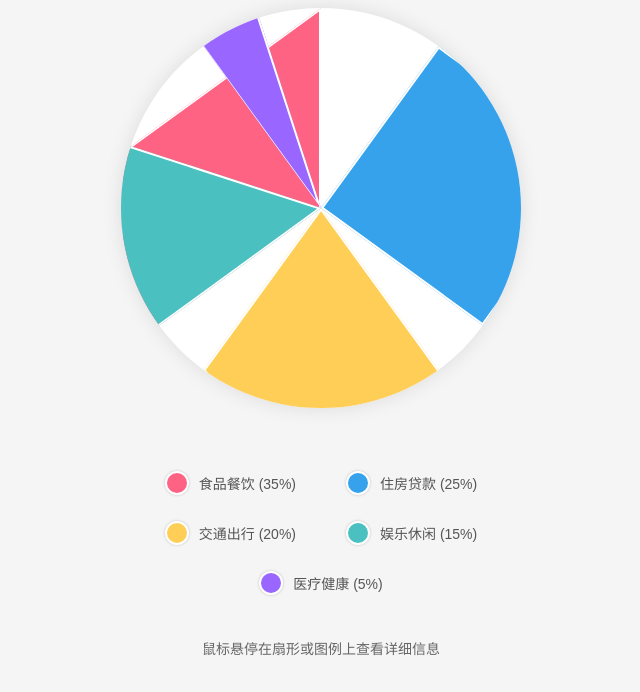
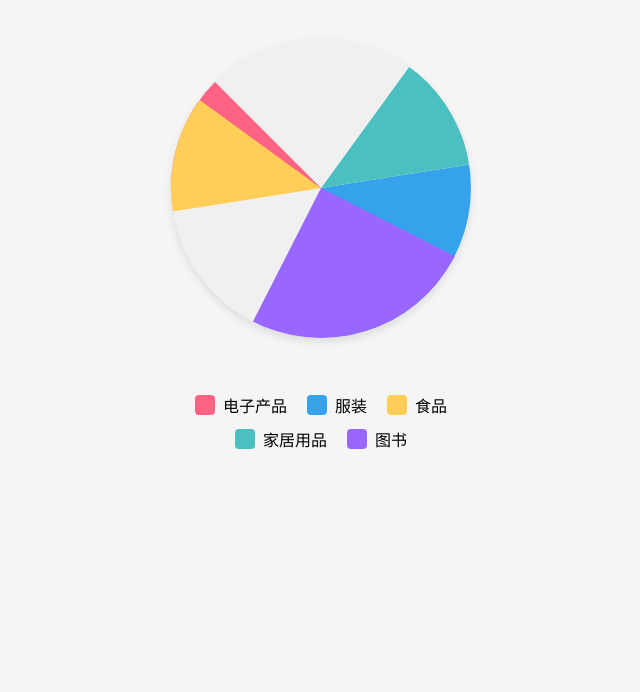
Before and after one commit to supersonicteddy/supersonicteddy.github.io, a plain HTML site: page roundpicture.html in a window 1280 px wide. Shown: the part 109-801 px from the top of the page, without its empty margins (319-959 px from the left). Drawn offline with Linux system fonts and the light colour scheme.

Commit message:
Update roundpicture.html

```diff
--- a/roundpicture.html
+++ b/roundpicture.html
@@ -3,236 +3,214 @@
 <head>
     <meta charset="UTF-8">
     <meta name="viewport" content="width=device-width, initial-scale=1.0">
-    <title>交互式饼图</title>
+    <title>饼图</title>
     <style>
         body {
-            font-family: 'Arial', sans-serif;
+            font-family: Arial, sans-serif;
             display: flex;
             flex-direction: column;
-            justify-content: center;
             align-items: center;
-            min-height: 100vh;
-            margin: 0;
+            padding: 20px;
             background-color: #f5f5f5;
-            padding: 20px;
-            box-sizing: border-box;
         }
 
-        h1 {
-            color: #333;
-            margin-bottom: 30px;
-        }
-
-        .chart-container {
+        .pie-chart-container {
+            width: 300px;
+            height: 300px;
+            margin: 30px auto;
             position: relative;
-            width: 400px;
-            height: 400px;
-            margin-bottom: 30px;
+            border-radius: 50%;
+            overflow: hidden;
+            box-shadow: 0 4px 8px rgba(0, 0, 0, 0.1);
+            background: #f0f0f0;
         }
 
         .pie-chart {
             width: 100%;
             height: 100%;
-            border-radius: 50%;
             position: relative;
-            overflow: hidden;
-            box-shadow: 0 0 20px rgba(0, 0, 0, 0.1);
-            background: #fff;
+            transform: rotate(-90deg); /* 从12点方向开始 */
         }
 
-        .segment {
+        .pie-segment {
             position: absolute;
-            width: 50%;
-            height: 50%;
-            transform-origin: 100% 100%;
-            left: 0;
-            top: 0;
+            width: 100%;
+            height: 100%;
+            clip-path: polygon(50% 50%, 50% 0, 50% 0);
+            transform-origin: 50% 50%;
             transition: all 0.3s ease;
-            cursor: pointer;
-            border: 2px solid white;
-            box-sizing: border-box;
         }
 
-        .segment:hover {
-            transform: scale(1.1);
+        /* 每个扇区的角度计算 */
+        .segment-1 {
+            background-color: #FF6384;
+            clip-path: polygon(50% 50%, 50% 0, 100% 0, 50% 50%);
+            transform: rotate(0deg);
+        }
+
+        .segment-2 {
+            background-color: #36A2EB;
+            clip-path: polygon(50% 50%, 100% 0, 100% 100%, 50% 50%);
+            transform: rotate(126deg); /* 35% of 360 = 126deg */
+        }
+
+        .segment-3 {
+            background-color: #FFCE56;
+            clip-path: polygon(50% 50%, 100% 100%, 50% 100%, 50% 50%);
+            transform: rotate(216deg); /* 35+25=60% of 360 = 216deg */
+        }
+
+        .segment-4 {
+            background-color: #4BC0C0;
+            clip-path: polygon(50% 50%, 50% 100%, 0 100%, 50% 50%);
+            transform: rotate(306deg); /* 35+25+20=80% of 360 = 288deg + 18deg */
+        }
+
+        .segment-5 {
+            background-color: #9966FF;
+            clip-path: polygon(50% 50%, 0 100%, 0 0, 50% 50%);
+            transform: rotate(342deg); /* 35+25+20+15=95% of 360 = 342deg */
+        }
+
+        /* 悬停效果 */
+        .pie-segment:hover {
+            opacity: 0.9;
+            transform: scale(1.05) rotate(var(--rotation));
             z-index: 10;
-            box-shadow: 0 0 15px rgba(0, 0, 0, 0.3);
+        }
+
+        .chart-info {
+            margin-top: 20px;
+            padding: 15px;
+            background-color: #f0f8ff;
+            border-radius: 8px;
+            text-align: center;
+            min-height: 50px;
+            display: flex;
+            align-items: center;
+            justify-content: center;
+            font-size: 16px;
+            color: #333;
+            width: 80%;
+            max-width: 300px;
+            transition: all 0.3s ease;
+        }
+
+        /* 为每个扇区添加悬停信息 */
+        .segment-1:hover ~ .chart-info {
+            background-color: #FF6384;
+            color: white;
+            content: "电子产品: 35%";
+        }
+
+        .segment-2:hover ~ .chart-info {
+            background-color: #36A2EB;
+            color: white;
+            content: "服装: 25%";
+        }
+
+        .segment-3:hover ~ .chart-info {
+            background-color: #FFCE56;
+            color: #333;
+            content: "食品: 20%";
+        }
+
+        .segment-4:hover ~ .chart-info {
+            background-color: #4BC0C0;
+            color: white;
+            content: "家居用品: 15%";
+        }
+
+        .segment-5:hover ~ .chart-info {
+            background-color: #9966FF;
+            color: white;
+            content: "图书: 5%";
+        }
+
+        /* 使用伪元素显示悬停文本 */
+        .segment-1:hover ~ .chart-info::before {
+            content: "电子产品: 35%";
+        }
+
+        .segment-2:hover ~ .chart-info::before {
+            content: "服装: 25%";
+        }
+
+        .segment-3:hover ~ .chart-info::before {
+            content: "食品: 20%";
+        }
+
+        .segment-4:hover ~ .chart-info::before {
+            content: "家居用品: 15%";
+        }
+
+        .segment-5:hover ~ .chart-info::before {
+            content: "图书: 5%";
+        }
+
+        h1 {
+            color: #2c3e50;
+            text-shadow: 1px 1px 2px rgba(0,0,0,0.1);
         }
 
         .legend {
             display: flex;
             flex-wrap: wrap;
             justify-content: center;
-            max-width: 400px;
             margin-top: 20px;
+            width: 80%;
+            max-width: 300px;
         }
 
         .legend-item {
             display: flex;
             align-items: center;
-            margin: 8px 15px;
-            cursor: pointer;
-            transition: all 0.2s;
-            padding: 5px 10px;
-            border-radius: 4px;
-        }
-
-        .legend-item:hover {
-            background-color: rgba(0, 0, 0, 0.05);
+            margin: 5px 10px;
         }
 
         .legend-color {
             width: 20px;
             height: 20px;
-            margin-right: 10px;
-            border-radius: 50%;
-            border: 2px solid white;
-            box-shadow: 0 0 3px rgba(0, 0, 0, 0.2);
-        }
-
-        .legend-label {
-            font-size: 14px;
-            color: #555;
-        }
-
-        .tooltip {
-            position: absolute;
-            background: rgba(0, 0, 0, 0.8);
-            color: white;
-            padding: 8px 15px;
             border-radius: 4px;
-            font-size: 14px;
-            pointer-events: none;
-            opacity: 0;
-            transition: opacity 0.3s;
-            z-index: 100;
-            white-space: nowrap;
-        }
-
-        .info {
-            margin-top: 30px;
-            text-align: center;
-            color: #666;
-            font-size: 14px;
+            margin-right: 8px;
         }
     </style>
 </head>
 <body>
-    <h1>家庭月度支出分析</h1>
+    <h1>纯CSS饼图</h1>
 
-    <div class="chart-container">
-        <div class="pie-chart" id="pieChart"></div>
-        <div class="tooltip" id="tooltip"></div>
+    <div class="pie-chart-container">
+        <div class="pie-chart">
+            <div class="pie-segment segment-1"></div>
+            <div class="pie-segment segment-2"></div>
+            <div class="pie-segment segment-3"></div>
+            <div class="pie-segment segment-4"></div>
+            <div class="pie-segment segment-5"></div>
+        </div>
+        <div class="chart-info">鼠标悬停在扇形上查看详情</div>
     </div>
 
-    <div class="legend" id="legend"></div>
-
-    <p class="info">鼠标悬停在扇形或图例上查看详细信息</p>
-
-    <script>
-        document.addEventListener('DOMContentLoaded', function() {
-            // 饼图数据
-            const data = [
-                { label: '食品餐饮', value: 35, color: '#FF6384' },
-                { label: '住房贷款', value: 25, color: '#36A2EB' },
-                { label: '交通出行', value: 20, color: '#FFCE56' },
-                { label: '娱乐休闲', value: 15, color: '#4BC0C0' },
-                { label: '医疗健康', value: 5, color: '#9966FF' }
-            ];
-
-            const pieChart = document.getElementById('pieChart');
-            const legend = document.getElementById('legend');
-            const tooltip = document.getElementById('tooltip');
-
-            let cumulativeAngle = 0;
-            const total = data.reduce((sum, item) => sum + item.value, 0);
-
-            // 创建饼图扇形
-            data.forEach((item, index) => {
-                const percentage = item.value / total;
-                const angle = percentage * 360;
-
-                const segment = document.createElement('div');
-                segment.className = 'segment';
-                segment.style.backgroundColor = item.color;
-
-                // 关键修复：正确的角度计算和变换
-                const rotateAngle = cumulativeAngle;
-                const skewAngle = angle <= 180 ? 90 - angle : angle - 90;
-
-                segment.style.transform = `rotate(${rotateAngle}deg) skewY(${skewAngle}deg)`;
-
-                // 处理大于180度的扇形
-                if (angle > 180) {
-                    segment.style.clipPath = 'polygon(0 0, 100% 0, 100% 100%, 0 100%)';
-                }
-
-                // 鼠标悬停事件
-                segment.addEventListener('mouseenter', function() {
-                    tooltip.textContent = `${item.label}: ${item.value}%`;
-                    tooltip.style.opacity = '1';
-                    this.style.zIndex = '10';
-                });
-
-                segment.addEventListener('mousemove', function(e) {
-                    tooltip.style.left = `${e.pageX + 15}px`;
-                    tooltip.style.top = `${e.pageY + 15}px`;
-                });
-
-                segment.addEventListener('mouseleave', function() {
-                    tooltip.style.opacity = '0';
-                    this.style.zIndex = '1';
-                });
-
-                pieChart.appendChild(segment);
-                cumulativeAngle += angle;
-
-                // 创建图例
-                const legendItem = document.createElement('div');
-                legendItem.className = 'legend-item';
-                legendItem.dataset.index = index;
-
-                const legendColor = document.createElement('div');
-                legendColor.className = 'legend-color';
-                legendColor.style.backgroundColor = item.color;
-
-                const legendLabel = document.createElement('span');
-                legendLabel.className = 'legend-label';
-                legendLabel.textContent = `${item.label} (${item.value}%)`;
-
-                legendItem.appendChild(legendColor);
-                legendItem.appendChild(legendLabel);
-                legend.appendChild(legendItem);
-
-                // 图例悬停时高亮对应的扇形
-                legendItem.addEventListener('mouseenter', function() {
-                    const segments = document.querySelectorAll('.segment');
-                    const segment = segments[index];
-                    const currentTransform = segment.style.transform;
-                    segment.style.transform = `${currentTransform} scale(1.1)`;
-                    segment.style.zIndex = '10';
-                    segment.style.boxShadow = '0 0 15px rgba(0, 0, 0, 0.3)';
-
-                    tooltip.textContent = `${item.label}: ${item.value}%`;
-                    tooltip.style.opacity = '1';
-                });
-
-                legendItem.addEventListener('mousemove', function(e) {
-                    tooltip.style.left = `${e.pageX + 15}px`;
-                    tooltip.style.top = `${e.pageY + 15}px`;
-                });
-
-                legendItem.addEventListener('mouseleave', function() {
-                    const segments = document.querySelectorAll('.segment');
-                    const segment = segments[index];
-                    segment.style.transform = segment.style.transform.replace(' scale(1.1)', '');
-                    segment.style.zIndex = '1';
-                    segment.style.boxShadow = 'none';
-
-                    tooltip.style.opacity = '0';
-                });
-            });
-        });
-    </script>
+    <div class="legend">
+        <div class="legend-item">
+            <div class="legend-color" style="background-color: #FF6384;"></div>
+            <span>电子产品</span>
+        </div>
+        <div class="legend-item">
+            <div class="legend-color" style="background-color: #36A2EB;"></div>
+            <span>服装</span>
+        </div>
+        <div class="legend-item">
+            <div class="legend-color" style="background-color: #FFCE56;"></div>
+            <span>食品</span>
+        </div>
+        <div class="legend-item">
+            <div class="legend-color" style="background-color: #4BC0C0;"></div>
+            <span>家居用品</span>
+        </div>
+        <div class="legend-item">
+            <div class="legend-color" style="background-color: #9966FF;"></div>
+            <span>图书</span>
+        </div>
+    </div>
 </body>
 </html>
```
